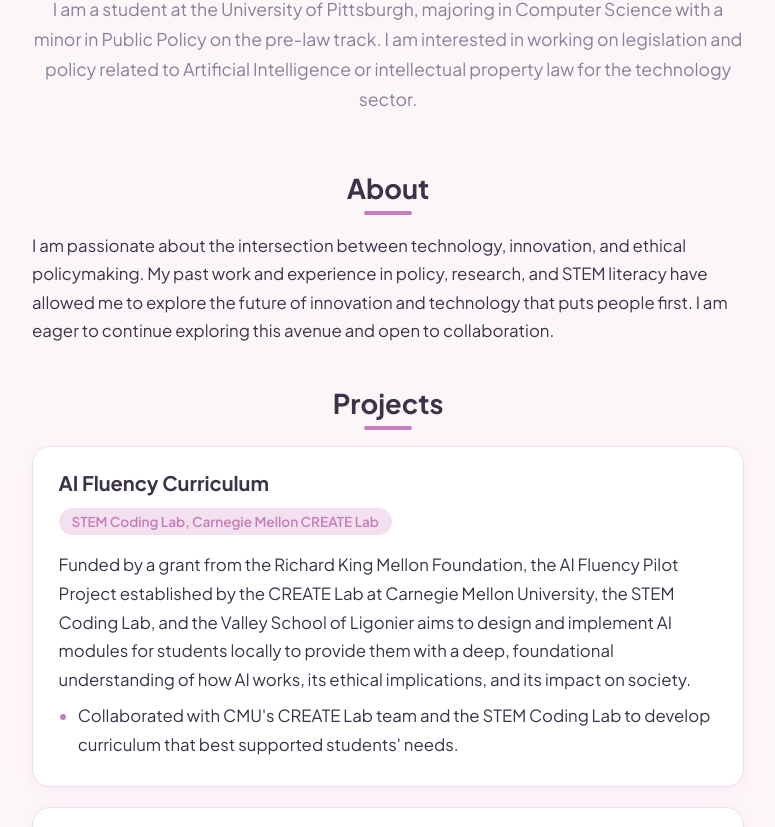
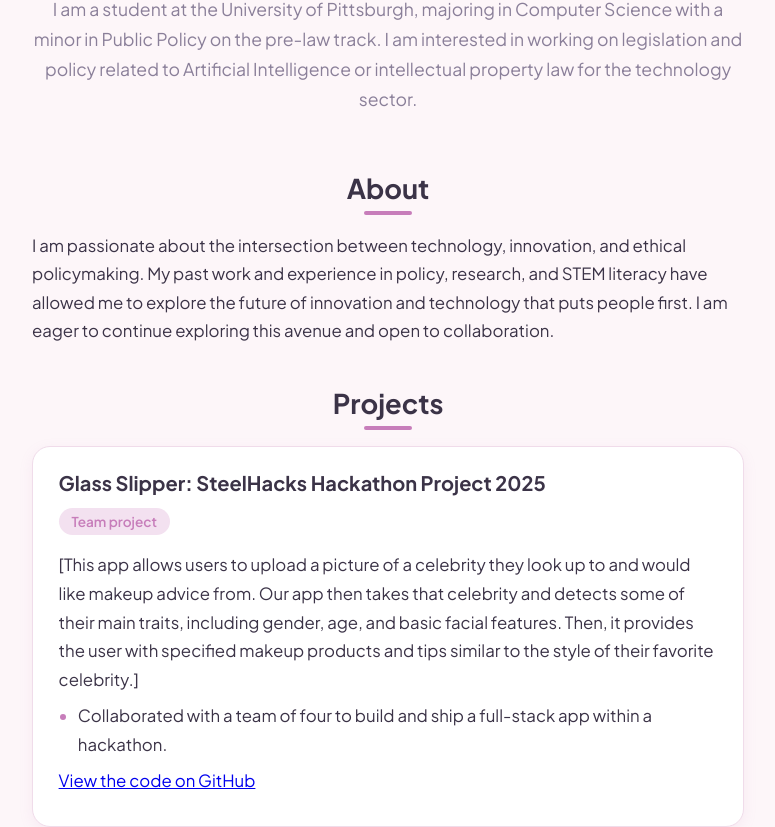
Before and after one commit to sahitikul/sahitikul.github.io, a plain HTML site: page index.html in a window 1280 px wide. Shown: the part 125-952 px from the top of the page, without its empty margins (252-1027 px from the left). Drawn offline with Linux system fonts and the light colour scheme.

Commit message:
Update index.html

```diff
--- a/index.html
+++ b/index.html
@@ -24,6 +24,18 @@
 
     <section>
       <h2>Projects</h2>
+
+      <article class="card">
+  <h3>Glass Slipper: SteelHacks Hackathon Project 2025</h3>
+  <p class="meta">Team project</p>
+  <p>[This app allows users to upload a picture of a celebrity they look up to and would like makeup advice from. Our app then takes that celebrity and detects some of
+    their main traits, including gender, age, and basic facial features.
+    Then, it provides the user with specified makeup products and tips similar to the style of their favorite celebrity.]</p>
+  <ul>
+    <li>Collaborated with a team of four to build and ship a full-stack app within a hackathon.</li>
+  </ul>
+  <p><a href="https://github.com/sahitikul/glass-slipper">View the code on GitHub</a></p>
+</article>
 
       <article class="card">
         <h3>AI Fluency Curriculum</h3>
```
